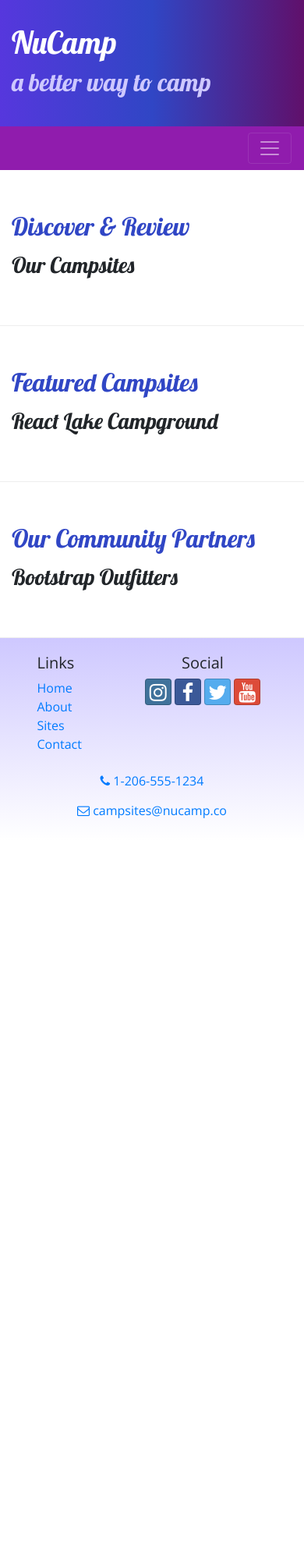
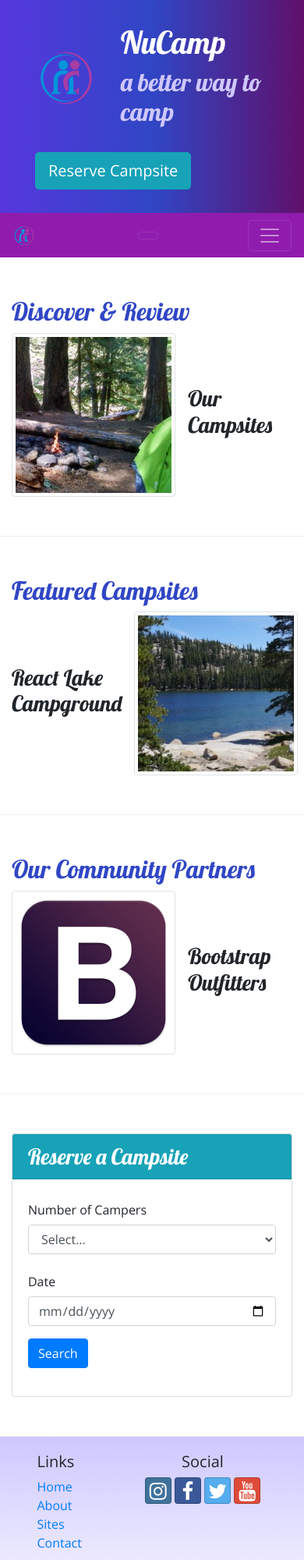
Before and after one commit to paulash21/bootstrap-setup-project, a website: page index.html in a window 390 px wide. Shown: the top 2000 px of the page at 78% size. Before the commit the page ends 1078 px from the top, so only its background shows below. Drawn offline with nearby package versions, Linux system fonts and the light colour scheme.

Commit message:
Week 2 Assignment

```diff
--- a/index.html
+++ b/index.html
@@ -23,9 +23,15 @@
     <header class="jumbotron jumbotron-fluid">
         <div class="container">
             <div class="row">
-                <div class="row">
+                <div class="col-4 col-sm-3 col-md-2 align-self-center">
+                    <img src="img/logo.png" class="img-fluid" />
+                 </div>
+                <div class="col">
             <h1>NuCamp</h1>
             <h2>a better way to camp</h2>
+                </div>
+                <div class="col-md-4 col-xl-2 mt-4">
+                    <a href="#reserveForm" class="btn btn-info btn-lg text-nowrap">Reserve Campsite</a>
                 </div>
             </div>
         </div>
@@ -33,7 +39,9 @@
 
     <nav class="navbar navbar-expand-sm navbar-dark sticky-top">
         <div class="container">
-        <button class="navbar-toggler ml-auto" type="button" data-toggle="collapse" data-target="#nucampNavbar">
+            <a class="navbar-brand" href="#"><img src="img/logo.png" height="30" width="30" /></a>
+            <button class="navbar-toggler" type="button" data-toggle="collapse" data-target="#nucampNavbar">
+        <button class="navbar-toggler" type="button" data-toggle="collapse" data-target="#nucampNavbar">
             <span class="navbar-toggler-icon"></span>
         </button>
         <div class="collapse navbar-collapse" id="nucampNavbar">
@@ -54,8 +62,13 @@
                 <h2 class="text-sm-right">Discover & Review</h2>
             </div>
             <div class="col">
-                <h3>Our Campsites</h3>
-                <p class="d-none d-sm-block">Explore our growing database of curated campsites and leave your own reviews!</p>
+                <div class="media">
+                    <img class="d-flex mr-3 img-thumbnail" src="img/breadcrumb-trail-thumb.jpg" alt="Breadcrumb Trail" />
+                    <div class="media-body align-self-center">
+                        <h3>Our Campsites</h3>
+                        <p class="d-none d-sm-block">Explore our growing database of curated campsites and leave your own reviews!</p>
+                    </div>
+                </div>
             </div>
         </div>
 
@@ -64,8 +77,13 @@
                 <h2>Featured Campsites</h2>
             </div>
             <div class="col">
-                <h3>React Lake Campground</h3>
-        		<p class="d-none d-sm-block">Nestled in the foothills of the Chrome Mountains, this campground on the shores of the pristine React Lake is a favorite for fly fishers.</p>
+                <div class="media">
+                    <div class="media-body align-self-center">
+                        <h3>React Lake Campground</h3>
+                        <p class="d-none d-sm-block">Nestled in the foothills of the Chrome Mountains, this campground on the shores of the pristine React Lake is a favorite for fly fishers.</p>
+                    </div>
+                    <img class="d-flex ml-3 img-thumbnail" src="img/react-lake-thumb.jpg">
+                </div>
    			</div>
         </div>
 
@@ -74,8 +92,49 @@
                 <h2 class="text-sm-right">Our Community Partners</h2>
             </div>
             <div class="col">
-                <h3>Bootstrap Outfitters</h3>
-        		<p class="d-none d-sm-block">Bootstrap Outfitters supplies you with the gear you need at prices you can't beat.</p>
+                <div class="media">
+                    <img class="d-flex mr-3 img-thumbnail" src="img/bootstrap-thumb.png" alt="Bootstrap Outfitters" />
+                    <div class="media-body align-self-center">
+                        <h3>Bootstrap Outfitters</h3>
+        				<p class="d-none d-sm-block">Bootstrap Outfitters supplies you with gear you need at prices you can't beat.</p>
+                    </div>
+                </div>
+            </div>
+        </div>
+        <div class="row row-content">
+            <div class="col col-sm-6 mx-auto">
+                <div class="card">
+                    <h3 class="card-header text-white bg-info">Reserve a Campsite</h3>
+                    <div class="card-body">
+                        <form id="reserveForm">
+                            <div class="row form-group">
+                                <label class="col-md-6 col-form-label">Number of Campers</label>
+                                <div class="col">
+                                    <select class="form-control">
+                                        <option>Select...</option>
+                                        <option value="1">1</option>
+                                        <option value="2">2</option>
+                                        <option value="3">3</option>
+                                        <option value="4">4</option>
+                                        <option value="5">5</option>
+                                        <option value="6">6</option>
+                                    </select>
+                                </div>
+                            </div>
+                            <div class="row form-group">
+                                <label class="col-sm-6 col-form-label" for="date">Date</label>
+                                <div class="col">
+                                <input class="form-control" type="date" id="date" name="date" placeholder="Date">
+                                </div>
+                            </div>
+                            <div class="row form-group">
+                                <div class="col">
+                                    <button type="submit" class="btn btn-primary">Search</button>
+                                </div>
+                            </div>
+                        </form>
+                    </div>
+                </div>
             </div>
         </div>
     </div>
```
Also changed, not shown: aboutus.html (+8 -4 lines), contactus.html (+10 -5 lines), img/bootstrap-thumb.png (added), img/breadcrumb-trail-thumb.jpg (added), img/breadcrumb-trail.jpg (added), img/chrome-river-thumb.jpg (added), img/chrome-river.jpg (added), img/logo.png (added), img/react-lake-thumb.jpg (added), img/react-lake.jpg (added), indexhtml-md.PNG (added), indexhtml-sm.png (added), 1 other file.
